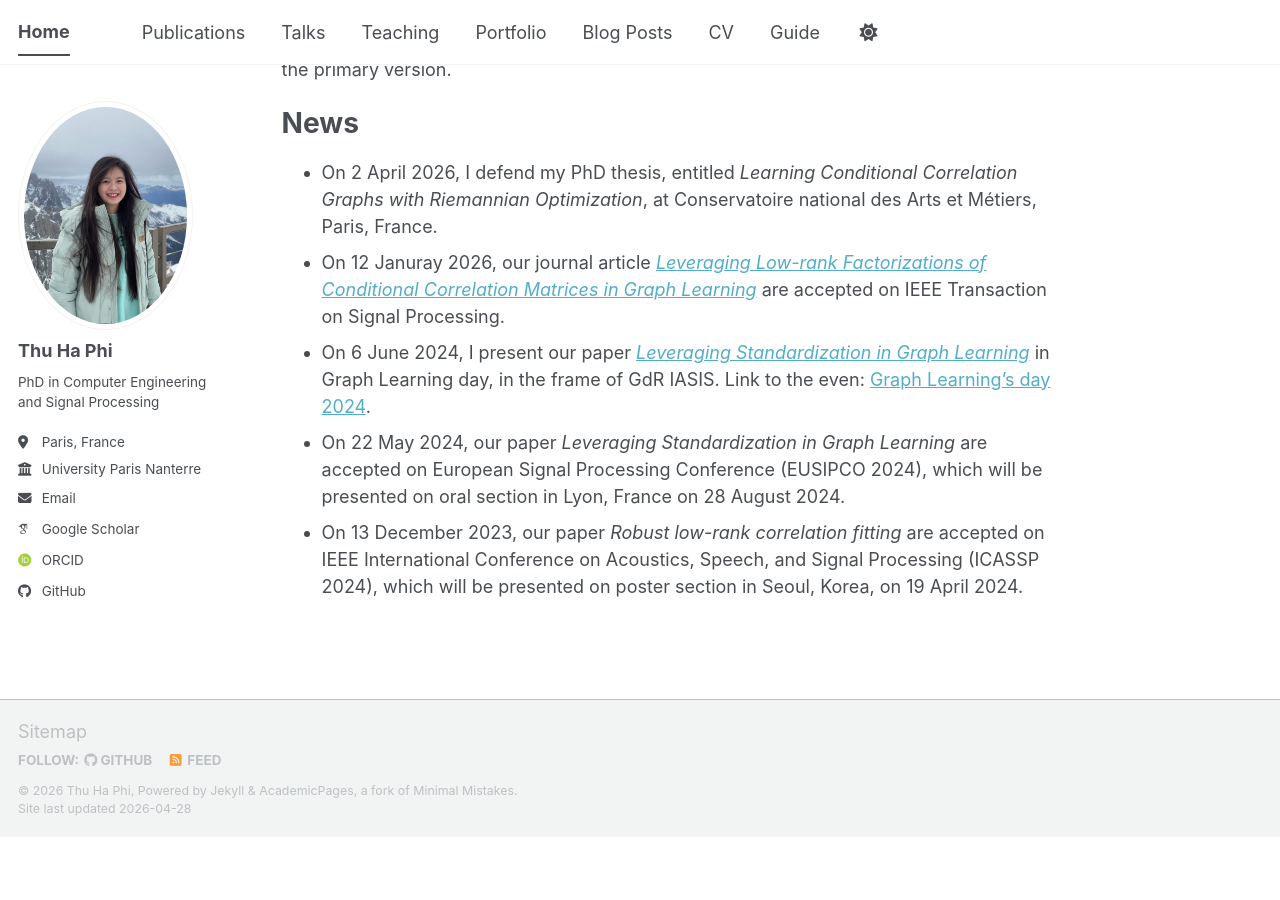
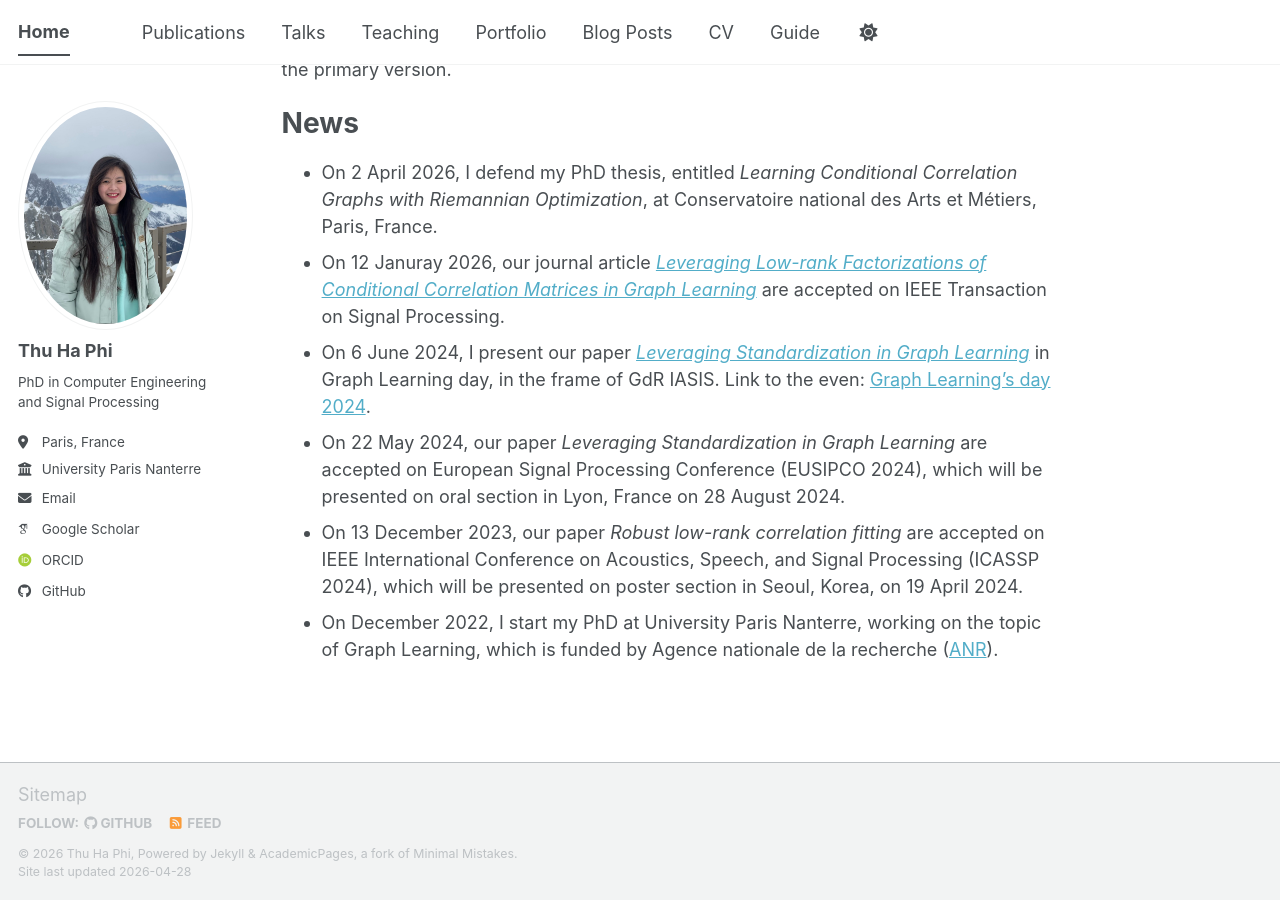
Before and after one commit to ChionanthusRetusus/thuhaphi.github.io, a Jekyll site: the page built from _pages/about.md, in a window 1280 px wide and 900 px high, scrolled down 724 px. Built offline with Jekyll 4.4.1, drawn with Linux system fonts in a browser that asks for light colours; some web fonts are replaced; a script bundle is joined from its source files by our own code; library files that are not in the unit come from our copies; before the commit the page ends 1561 px from its top, so only the background shows below that.

Commit message:
Update about.md

```diff
--- a/_pages/about.md
+++ b/_pages/about.md
@@ -21,3 +21,4 @@ News
 - On 6 June 2024, I present our paper [*Leveraging Standardization in Graph Learning*](https://ieeexplore.ieee.org/document/10715401) in Graph Learning day, in the frame of GdR IASIS. Link to the even: [Graph Learning's day 2024](https://gdr-iasis.cnrs.fr/reunions/apprentissage-de-graphes/).
 - On 22 May 2024, our paper *Leveraging Standardization in Graph Learning* are accepted on European Signal Processing Conference (EUSIPCO 2024), which will be presented on oral section in Lyon, France on 28 August 2024.
 - On 13 December 2023, our paper *Robust low-rank correlation fitting* are accepted on IEEE International Conference on Acoustics, Speech, and Signal Processing (ICASSP 2024), which will be presented on poster section in Seoul, Korea, on 19 April 2024.
+- On December 2022, I start my PhD at University Paris Nanterre, working on the topic of Graph Learning, which is funded by Agence nationale de la recherche  ([ANR](https://anr.fr/)).
```
